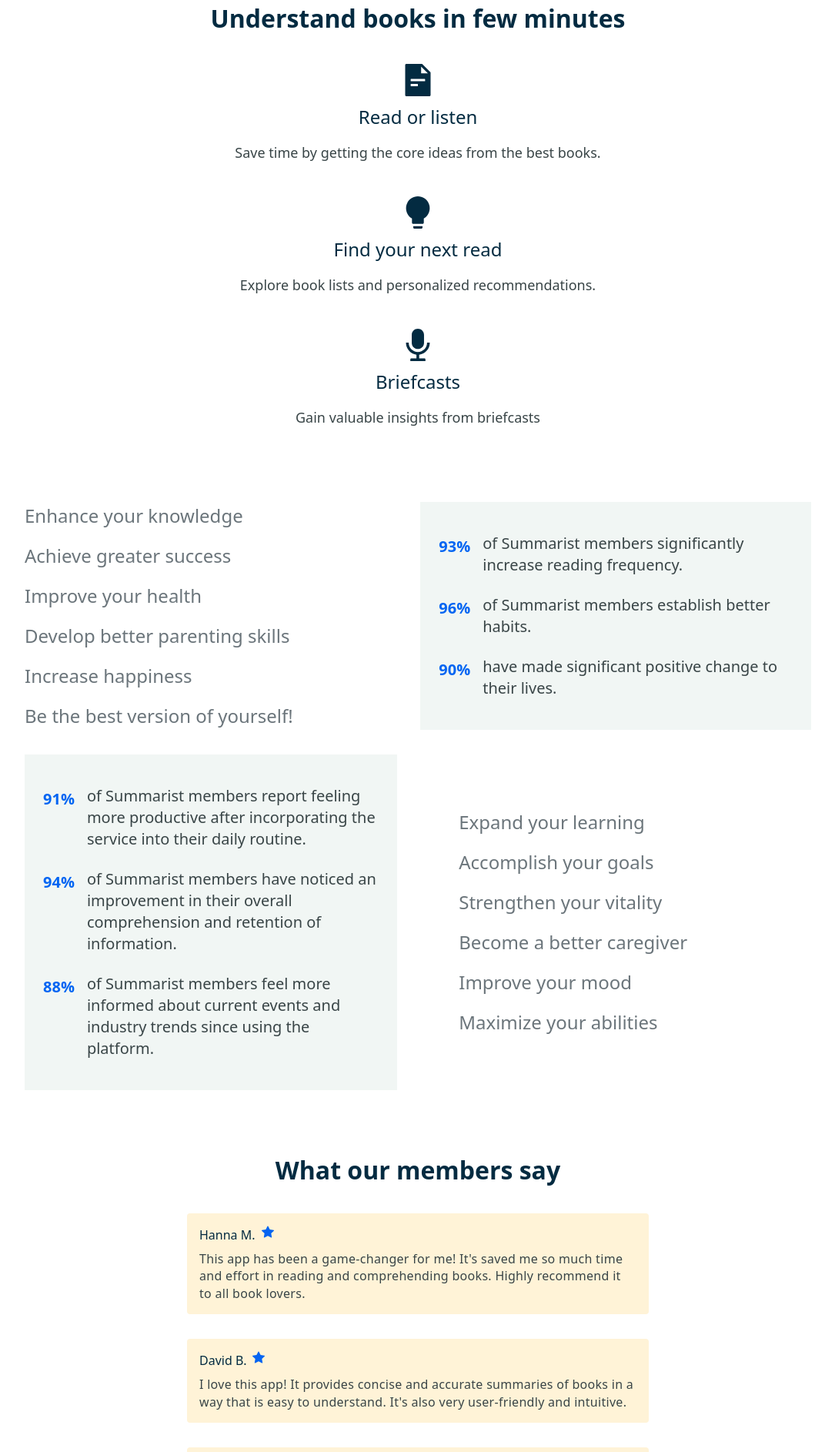
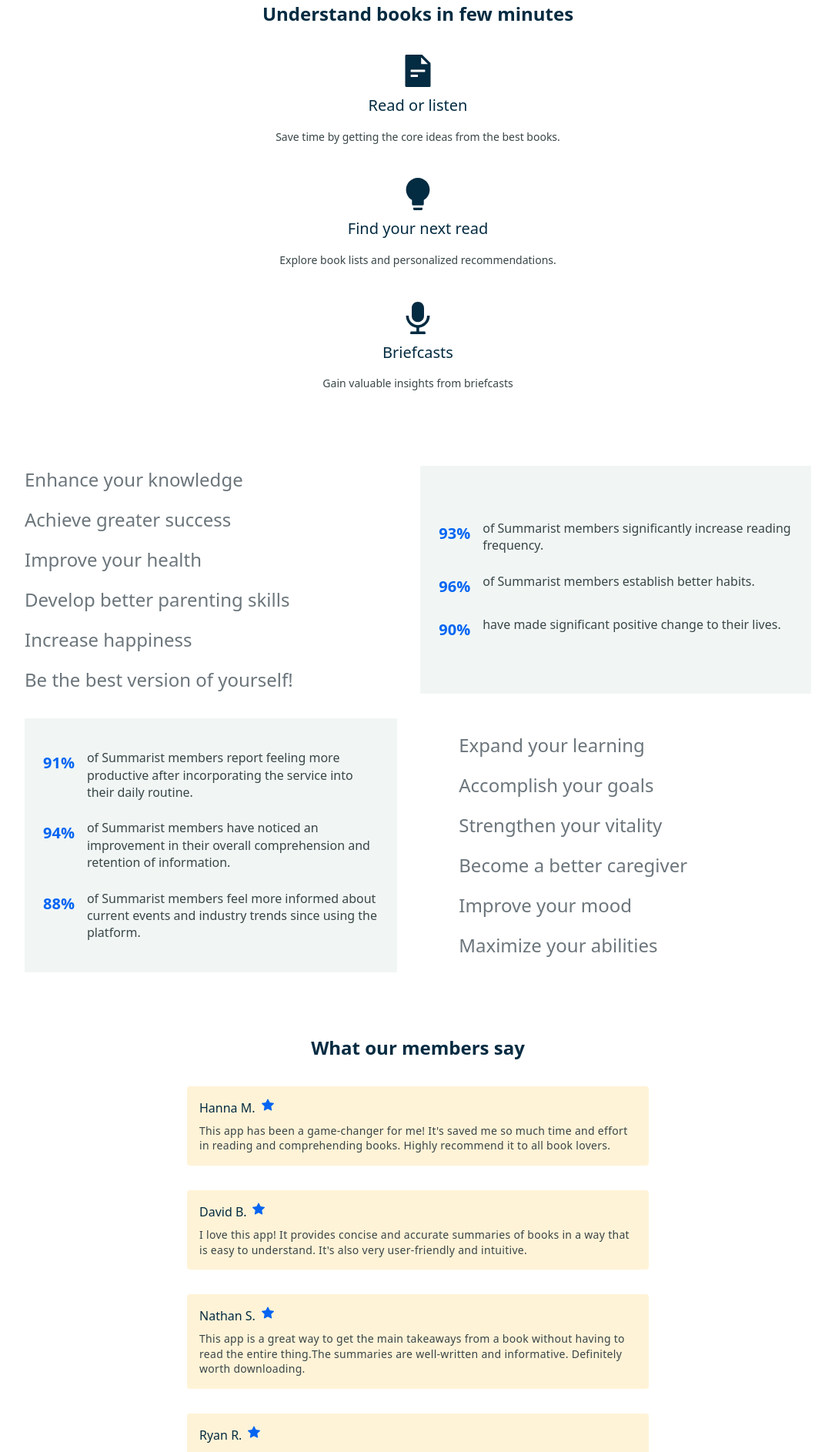
Before and after one commit to rvallee1017/summarist-home-page1, a Next.js app: page / in a window 1280 px wide. Shown: the part 500-2386 px from the top of the page at 77% size, without its empty margins (97-1182 px from the left). Built offline with nearby package versions, Linux system fonts and the light colour scheme.

Commit message:
added code

```diff
--- a/src/app/page.tsx
+++ b/src/app/page.tsx
@@ -65,7 +65,7 @@
       <section>
         <div className="w-full py-10">
           <div className="w-full max-w-[1070px] mx-auto px-6">
-            <h2 className="mb-8 text-center text-[32px] font-bold text-[#032b41] md:font-[24px]">
+            <h2 className="mb-8 text-center text-[32px] font-bold text-[#032b41] md:text-[24px]">
               Understand books in few minutes
             </h2>
             <div className="grid grid-cols-3 gap-10 mb-24 md:grid-cols-1">
@@ -73,10 +73,10 @@
                 <div className="flex justify-center mb-2 text-[#032b41]">
                   <AiFillFileText className="w-[60px] h-[60px] md:w-12 md:h-12" />
                 </div>
-                <div className="text-2xl text-[#032b41] mb-4 font-medium md:font-[20px]">
+                <div className="text-2xl text-[#032b41] mb-4 font-medium md:text-[20px]">
                   Read or listen
                 </div>
-                <div className="text-lg text-[#394547] font-light md:font-[14px]">
+                <div className="text-lg text-[#394547] font-light md:text-[14px]">
                   Save time by getting the core ideas from the best books.
                 </div>
               </div>
@@ -84,10 +84,10 @@
                 <div className="flex justify-center mb-2 text-[#032b41]">
                   <AiFillBulb className="w-[60px] h-[60px] md:w-12 md:h-12" />
                 </div>
-                <div className="text-2xl text-[#032b41] mb-4 font-medium md:font-[20px]">
+                <div className="text-2xl text-[#032b41] mb-4 font-medium md:text-[20px]">
                   Find your next read
                 </div>
-                <div className="text-lg text-[#394547] font-light md:font-[14px]">
+                <div className="text-lg text-[#394547] font-light md:text-[14px]">
                   Explore book lists and personalized recommendations.
                 </div>
               </div>
@@ -95,10 +95,10 @@
                 <div className="flex justify-center mb-2 text-[#032b41]">
                   <AiFillAudio className="w-[60px] h-[60px] md:w-12 md:h-12" />
                 </div>
-                <div className="text-2xl text-[#032b41] mb-4 font-mediume md:font-[20px]">
+                <div className="text-2xl text-[#032b41] mb-4 font-mediume md:text-[20px]">
                   Briefcasts
                 </div>
-                <div className="text-lg text-[#394547] font-light md:font-[14px]">
+                <div className="text-lg text-[#394547] font-light md:text-[14px]">
                   Gain valuable insights from briefcasts
                 </div>
               </div>
@@ -130,7 +130,7 @@
                   <div className="mt-1 text-xl font-semibold text-[#0365f2]">
                     93%
                   </div>
-                  <div className="text-xl font-light text-[#394547] md:font-[16px]">
+                  <div className="text-xl font-light text-[#394547] md:text-[16px]">
                     of Summarist members <b>significantly increase</b> reading
                     frequency.
                   </div>
@@ -139,7 +139,7 @@
                   <div className="mt-1 text-xl font-semibold text-[#0365f2]">
                     96%
                   </div>
-                  <div className="text-xl font-light text-[#394547] md:font-[16px]">
+                  <div className="text-xl font-light text-[#394547] md:text-[16px]">
                     of Summarist members <b>establish better</b> habits.
                   </div>
                 </div>
@@ -147,7 +147,7 @@
                   <div className="mt-1 text-xl font-semibold text-[#0365f2]">
                     90%
                   </div>
-                  <div className="text-xl font-light text-[#394547] md:font-[16px]">
+                  <div className="text-xl font-light text-[#394547] md:text-[16px]">
                     have made <b>significant positive</b> change to their lives.
                   </div>
                 </div>
@@ -159,7 +159,7 @@
                   <div className="mt-1 text-xl font-semibold text-[#0365f2]">
                     91%
                   </div>
-                  <div className="text-xl font-light text-[#394547] md:font-[16px]">
+                  <div className="text-xl font-light text-[#394547] md:text-[16px]">
                     of Summarist members <b>report feeling more productive</b>{" "}
                     after incorporating the service into their daily routine.
                   </div>
@@ -169,7 +169,7 @@
                   <div className="mt-1 text-xl font-semibold text-[#0365f2]">
                     94%
                   </div>
-                  <div className="text-xl font-light text-[#394547] md:font-[16px]">
+                  <div className="text-xl font-light text-[#394547] md:text-[16px]">
                     of Summarist members have <b>noticed an improvement</b> in
                     their overall comprehension and retention of information.
                   </div>
@@ -179,7 +179,7 @@
                   <div className="mt-1 text-xl font-semibold text-[#0365f2]">
                     88%
                   </div>
-                  <div className="text-xl font-light text-[#394547] md:font-[16px]">
+                  <div className="text-xl font-light text-[#394547] md:text-[16px]">
                     of Summarist members <b>feel more informed</b> about current
                     events and industry trends since using the platform.
                   </div>
@@ -213,7 +213,7 @@
       <section>
         <div className="w-full max-w-[1070px] mx-auto px-6">
           <div className="w-full py-10">
-            <h2 className="mb-8 text-center text-[32px] font-bold text-[#032b41] md:font-[24px]">
+            <h2 className="mb-8 text-center text-[32px] font-bold text-[#032b41] md:text-[24px]">
               What our members say
             </h2>
 
@@ -225,7 +225,7 @@
                     <BsStarFill className="w-4 h-4 fill-[#0564f1]" />
                   </div>
                 </div>
-                <div className="text-[#394547] tracking-[0.3px] leading-[1.4] md:font-[14px]">
+                <div className="text-[#394547] tracking-[0.3px] leading-[1.4] md:text-[14px]">
                   This app has been a <b>game-changer</b> for me! It&apos;s
                   saved me so much time and effort in reading and comprehending
                   books. Highly recommend it to all book lovers.
@@ -238,7 +238,7 @@
                       <BsStarFill className="w-4 h-4 fill-[#0564f1]" />
                     </div>
                   </div>
-                  <div className="text-[#394547] tracking-[0.3px] leading-[1.4] md:font-[14px]">
+                  <div className="text-[#394547] tracking-[0.3px] leading-[1.4] md:text-[14px]">
                     I love this app! It provides{" "}
                     <b>concise and accurate summaries</b> of books in a way that
                     is easy to understand. It's also very user-friendly and
@@ -252,7 +252,7 @@
                         <BsStarFill className="w-4 h-4 fill-[#0564f1]" />
                       </div>
                     </div>
-                    <div className="text-[#394547] tracking-[0.3px] leading-[1.4] md:font-[14px]">
+                    <div className="text-[#394547] tracking-[0.3px] leading-[1.4] md:text-[14px]">
                       This app is a great way to get the main takeaways from a
                       book without having to read the entire thing.
                       <b>The summaries are well-written and informative. </b>
@@ -266,7 +266,7 @@
                           <BsStarFill className="w-4 h-4 fill-[#0564f1]" />
                         </div>
                       </div>
-                      <div className="text-[#394547] tracking-[0.3px] leading-[1.4] md:font-[14px]">
+                      <div className="text-[#394547] tracking-[0.3px] leading-[1.4] md:text-[14px]">
                         If you're a busy person who{" "}
                         <b>loves reading but doesn't have the time</b> to read
                         every book in full, this app is for you! The summaries
@@ -296,7 +296,7 @@
                           <BiCrown className="h-12 w-12 text-[#0365f2]" />
                         </div>
 
-                        <div className="mb-4 text-[40px] font-semibold text-[#032b41] md:font-[32px]">
+                        <div className="mb-4 text-[40px] font-semibold text-[#032b41] md:text-[32px]">
                           3 Million
                         </div>
 
@@ -314,11 +314,11 @@
                           <BsStarHalf className="h-5 w-5" />
                         </div>
 
-                        <div className="mb-4 text-[40px] font-semibold text-[#032b41] md:font-[32px]">
+                        <div className="mb-4 text-[40px] font-semibold text-[#032b41] md:text-[32px]">
                           4.5 Stars
                         </div>
 
-                        <div className="font-light text-[#394547] md:font-[14px]">
+                        <div className="font-light text-[#394547] md:text-[14px]">
                           Average ratings on iOS and Google Play
                         </div>
                       </div>
@@ -328,11 +328,11 @@
                           <RiLeafLine className="h-12 w-12 text-[#0365f2]" />
                         </div>
 
-                        <div className="mb-4 text-[40px] font-semibold text-[#032b41] md:font-[32px]">
+                        <div className="mb-4 text-[40px] font-semibold text-[#032b41] md:text-[32px]">
                           97%
                         </div>
 
-                        <div className="font-light text-[#394547] md:font-[14px]">
+                        <div className="font-light text-[#394547] md:text-[14px]">
                           Of Summarist members create a better reading habit
                         </div>
                       </div>
```
